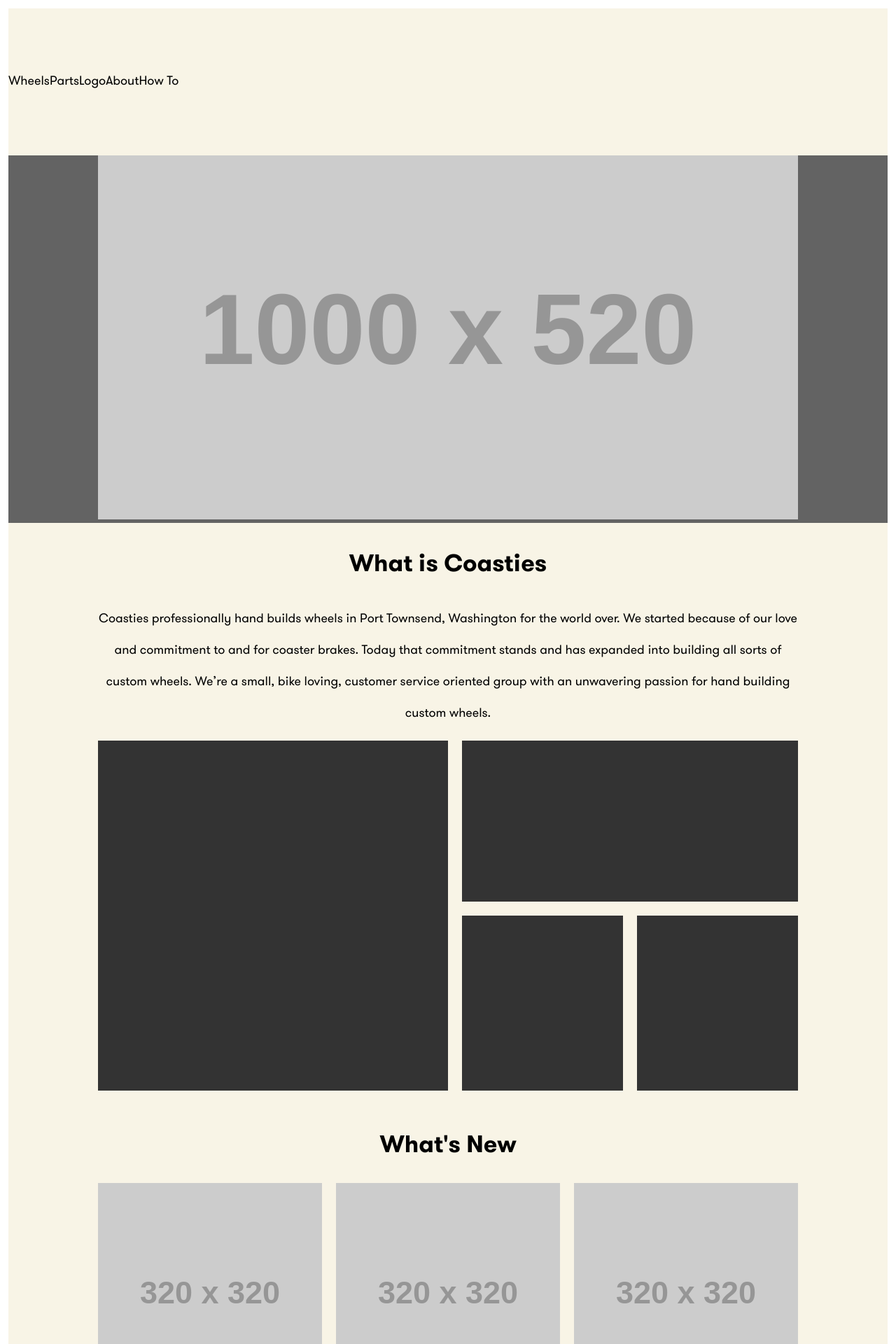
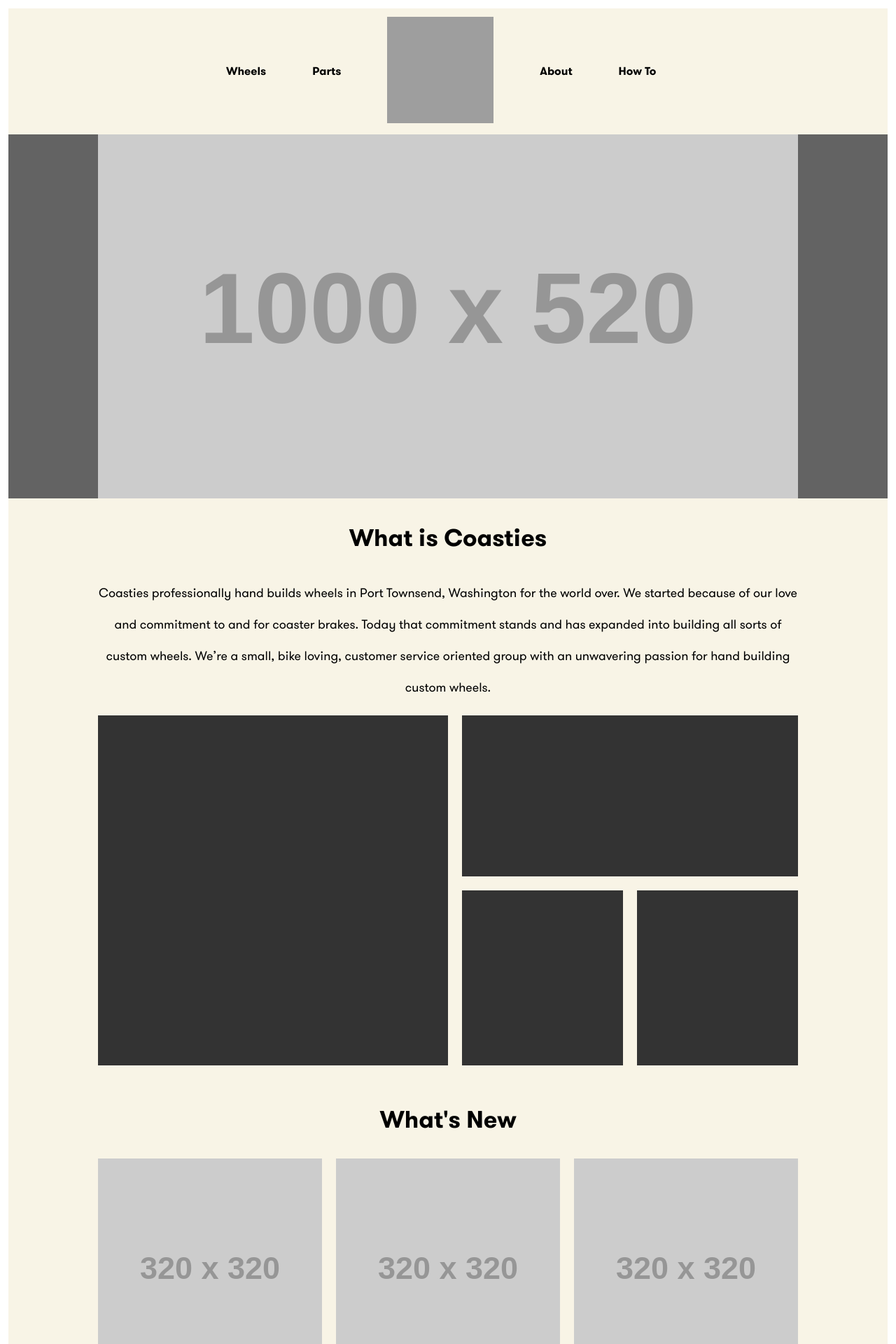
Before and after one commit to Minasokoni/coasties, a PHP site: page / in a window 1280 px wide. Shown: the top 1920 px of the page at 70% size. Run offline with PHP 8.4, Linux system fonts and the light colour scheme; grey boxes labelled with a size stand in for pictures from a placeholder-image service; some libraries are stand-ins or nearby versions; grey boxes are pictures that could not be loaded.

Commit message:
more updates

```diff
--- a/css/main.css
+++ b/css/main.css
@@ -32,6 +32,10 @@ body {
 	font:normal normal 1.125em 'gt', sans-serif;
 }
 
+* {
+	outline:none;
+}
+
 h2, h3 {
 	font-family: 'gtb', sans-serif;
 	font-weight:normal;
@@ -47,16 +51,10 @@ p.sub {
 
 header#main {
 	width:100%;
-	height:11.688em;
 }
 
 header#main nav ul {
 	list-style:none;
-}
-header#main nav ul li {
-	float:left;
-	text-align:center;
-	padding:5.063em 0;
 }
 
 h3.section {
@@ -72,8 +70,39 @@ h3.section {
 	text-align:center;
 }
 .bottom {
-	padding-top:20px;
+	padding:20px 0 80px;
 }
+
+header#main nav ul {
+	margin:0 auto;
+	width:700px;
+	height:180px;
+}
+
+header#main nav ul li {
+	margin:0 33px;
+	float:left;
+	text-align:center;
+}
+
+header#main nav ul li a {
+	text-decoration:none;
+	color:#000;
+	font:normal normal 16px 'gtb', sans-serif;
+	line-height:180px;
+}
+
+
+header#main nav ul li#logo a {
+	width:152px;
+	height:152px;
+	background:url(../img/templogo.png) 0 0 no-repeat;
+	display:block;
+	text-indent:-9999px;
+	margin:12px 0 0 0;
+}
+
+
 
 footer#main {
 	width:100%;
@@ -204,13 +241,52 @@ ul {
 
 #slider {
 	width:100%;
+	height:520px;
 }
 
 #slider .row {
 	background:#636363;
+	height:520px;
 }
 .product {
 	background:#fff;
+	width:320px;
+	height:320px;
+	position: relative;
+	line-height:0;
+}
+.product img {
+	line-height:0;
+}
+.product > a {
+	padding:11px 0;
+	width:170px;
+	color:#fff;
+	background:#f83c23;
+	position: absolute;
+	top:50%;
+	left:50%;
+	margin-left:-85px;
+	margin-top:22px;
+	text-align:center;
+	line-height:22px;
+	text-decoration:none;
+	opacity: 0;
+	filter: progid:DXImageTransform.Microsoft.Alpha(Opacity=0);
+	-webkit-transition: opacity 0.35s ease-in-out, margin-top 0 linear;
+	-webkit-transition-delay: 0s, 0.35s;
+	-moz-transition: opacity 0.35s ease-in-out, margin-top 0 linear 0.35s;
+	-o-transition: opacity 0.35s ease-in-out, margin-top 0 linear 0.35s;
+	transition: opacity 0.35s ease-in-out, margin-top 0 linear 0.35s;
+}
+.product:hover > a {
+	filter: progid:DXImageTransform.Microsoft.Alpha(Opacity=100);
+	opacity: 1;
+	margin-top:-22px;
+	-webkit-transition: opacity 0.35s ease-in-out, margin-top 0.7s cubic-bezier(0.24, 0.835, 0, 1);
+	-moz-transition: opacity 0.35s ease-in-out, margin-top 0.7s cubic-bezier(0.24, 0.835, 0, 1);
+	-o-transition: opacity 0.35s ease-in-out, margin-top 0.7s cubic-bezier(0.24, 0.835, 0, 1);
+	transition: opacity 0.35s ease-in-out, margin-top 0.7s cubic-bezier(0.24, 0.835, 0, 1);
 }
 .product,
 .footer-block {
--- a/index.html
+++ b/index.html
@@ -19,19 +19,19 @@
 <header id="main">
 	<nav>
 		<div class="row">
-			<ul class="small-11 large-centered columns large-block-grid-5">
-				<li><a href="#"></a>Wheels</li>
-				<li><a href="#"></a>Parts</li>
-				<li><a href="#"></a>Logo</li>
-				<li><a href="#"></a>About</li>
-				<li><a href="#"></a>How To</li>
+			<ul>
+				<li><a href="#">Wheels</a></li>
+				<li><a href="#">Parts</a></li>
+				<li id="logo"><a href="#">Logo</a></li>
+				<li><a href="#">About</a></li>
+				<li><a href="#">How To</a></li>
 			</ul>
 		</div>
 	</nav>
 
 </header>
 	<div id="preloader-container"></div>
-	<ul id="slider" data-orbit data-options="bullets:false;">
+	<ul id="slider">
 	  <li>
 		<div class="row">
 			<div class="wrapper">
@@ -73,14 +73,17 @@
 		<div class="wrapper">
 			<h3 class="center title">What's New</h3>
 			<div class="product">
+				<a href="#">Shop Now</a>
 				<img src="http://placehold.it/320x320">
 				<div class="panel"><a href="#">Deep V Machined wheelset<span class="price">$195</span></a></div>
 			</div>
 			<div class="product">
+				<a href="#">Shop Now</a>
 				<img src="http://placehold.it/320x320">
 				<div class="panel"><a href="#">Deep V Machined wheelset<span class="price">$195</span></a></div>
 			</div>
 			<div class="product">
+				<a href="#">Shop Now</a>
 				<img src="http://placehold.it/320x320">
 				<div class="panel"><a href="#">Deep V Machined wheelset<span class="price">$195</span></a></div>
 			</div>
@@ -89,13 +92,13 @@
 
 <footer id="main">
 	<div class="wrapper">
-		<div class="footer-block">
+		<div class="footer-block links">
 			<h3>About Coasties</h3>
 			<a href="#">About us</a>
 			<a href="#">Coaster brakes</a>
 			<a href="#">Testimonials</a>
 		</div>
-		<div class="footer-block">
+		<div class="footer-block links">
 			<h3>Customer Info</h3>
 			<a href="#">How-to</a>
 			<a href="#">Shipping &amp; Returns</a>
@@ -103,17 +106,17 @@
 		</div>
 		<div class="footer-block last">
 			<h3>Ride with us</h3>
+			<p>Subscribe to our newsletter</p>
 			<form action="">
 				<label>
-					Subscribe to our newsletter</br>
 					<input type="text" placeholder="Your email" />
 					<input type="submit" value="Sign Up" class="btn" />
 				</label>
 			</form>
-			<a class="facebook" href="#"><i class="icon-facebook"></i></a>
-			<a class="twitter" href="#"><i class="icon-twitter"></i></a>
-			<a class="pinterest" href="#"><i class="icon-pinterest"></i></a>
-			<a class="instagram" href="#"><i class="icon-instagram"></i></a>
+			<a class="social facebook" href="#"><i class="icon-facebook"></i></a>
+			<a class="social twitter" href="#"><i class="icon-twitter"></i></a>
+			<a class="social pinterest" href="#"><i class="icon-pinterest"></i></a>
+			<a class="social instagram" href="#"><i class="icon-instagram"></i></a>
 		</div>
 		<div class="copyright center">2013 &copy; Coasties | Site by <a href="#">Naimsheriff</a></div>
 	</div>
--- a/js/main.js
+++ /dev/null
@@ -1,30 +0,0 @@
-var win = $(window);
-
-var grid = function(){
-	var img = $('.grid').find('img');
-
-	img.each(function(){
-		var pl = $(this).parents('.grid').css('padding-left').replace('px',''),
-		pt          = $(this).parents('.grid').css('padding-top').replace('px',''),
-		overlay     = $(this).parents('.grid').find('.overlay'),
-		width       = $(this).parents('.grid').width(),
-		height      = $(this).parents('.grid').height();
-
-		overlay.css({'width':width, 'height':height, 'margin-left':pl+'px', 'margin-top':pt+'px' });
-	});
-}
-
-$(function(){
-
-	// var container = document.querySelector('#container');
-	// var pckry = new Packery( container, {
-	//   // options
-	//   itemSelector: '.grid',
-	//   gutter: 10
-	// });
-
-	win.resize(function(){
-		grid();
-	});
-
-});
```
Also changed, not shown: other parts of css/main.css (+49 -0 lines).
